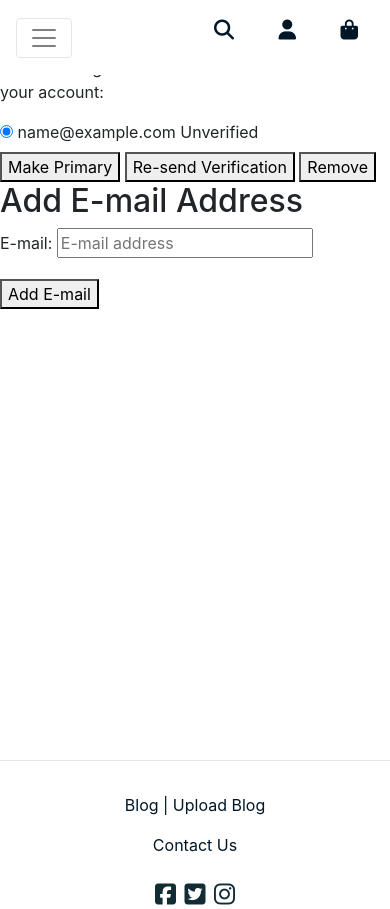
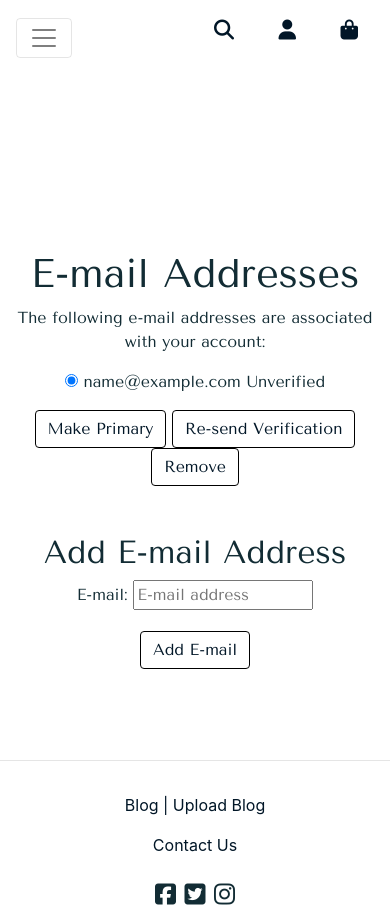
Before and after one commit to Code-Institute-Submissions/sound-store-ms4, a Django app: page /accounts/email/ in a window 390 px wide. Shown: the top 909 px of the page. Run offline with Django 3.2, Linux system fonts and the light colour scheme; the visitor is signed in with stand-in values (Sample User, id 1); data comes from the database, SQL or seed files in the repository; some libraries are stand-ins or nearby versions; some web fonts are replaced.

Commit message:
Add css to all allauth templates and test responsiveness of each using chrome developer tools

```diff
--- a/static/css/base.css
+++ b/static/css/base.css
@@ -366,7 +366,7 @@
 
 /* -------------------------------- Product Management (admin_add.html, admin_edit.html) */
 
-.headings{
+.headings {
     font-family: 'Tenor Sans', serif;
 }
 
@@ -488,6 +488,9 @@
 }
 
 /* -------------------------------- Authentication forms */
+.margin-top {
+    padding-top: 250px;
+}
 
 .allauth-header {
     padding-top: 200px;
--- a/templates/allauth/account/email.html
+++ b/templates/allauth/account/email.html
@@ -5,6 +5,7 @@
 {% block head_title %}{% trans "Account" %}{% endblock %}
 
 {% block content %}
+<div class="form-element center margin-top">
     <h1>{% trans "E-mail Addresses" %}</h1>
 {% if user.emailaddress_set.all %}
 <p>{% trans 'The following e-mail addresses are associated with your account:' %}</p>
@@ -30,10 +31,10 @@
 </div>
   {% endfor %}
 
-<div class="buttonHolder">
-      <button class="secondaryAction" type="submit" name="action_primary" >{% trans 'Make Primary' %}</button>
-      <button class="secondaryAction" type="submit" name="action_send" >{% trans 'Re-send Verification' %}</button>
-      <button class="primaryAction" type="submit" name="action_remove" >{% trans 'Remove' %}</button>
+<div class="buttonHolder mt-2">
+      <button class="secondaryAction btn btn-links" type="submit" name="action_primary" >{% trans 'Make Primary' %}</button>
+      <button class="secondaryAction btn btn-links" type="submit" name="action_send" >{% trans 'Re-send Verification' %}</button>
+      <button class="primaryAction btn btn-links" type="submit" name="action_remove" >{% trans 'Remove' %}</button>
 </div>
 
 </fieldset>
@@ -45,14 +46,14 @@
 {% endif %}
 
 
-    <h2>{% trans "Add E-mail Address" %}</h2>
+    <h2 class="mt-5">{% trans "Add E-mail Address" %}</h2>
 
     <form method="post" action="{% url 'account_email' %}" class="add_email">
         {% csrf_token %}
         {{ form.as_p }}
-        <button name="action_add" type="submit">{% trans "Add E-mail" %}</button>
+        <button class="btn btn-links" name="action_add" type="submit">{% trans "Add E-mail" %}</button>
     </form>
-
+</div>
 {% endblock %}
 
 
--- a/templates/allauth/account/logout.html
+++ b/templates/allauth/account/logout.html
@@ -5,8 +5,8 @@
 {% block head_title %}{% trans "Sign Out" %}{% endblock %}
 
 {% block content %}
-<div class="inactive ">
-<h1 class="login-head center form-element pt-5 mt-5">{% trans "Sign Out" %}</h1>
+<div class="form-element center margin-top">
+<h1 class="login-head center form-element">{% trans "Sign Out" %}</h1>
 
 <p class="form-element center">{% trans 'Are you sure you want to sign out?' %}</p>
 
--- a/templates/allauth/account/password_change.html
+++ b/templates/allauth/account/password_change.html
@@ -5,11 +5,13 @@
 {% block head_title %}{% trans "Change Password" %}{% endblock %}
 
 {% block content %}
-    <h1>{% trans "Change Password" %}</h1>
+<div class="form-element center margin-top">
+    <h1 class="headings">{% trans "Change Password" %}</h1>
 
     <form method="POST" action="{% url 'account_change_password' %}" class="password_change">
         {% csrf_token %}
         {{ form.as_p }}
-        <button type="submit" name="action">{% trans "Change Password" %}</button>
+        <button class="btn btn-links" type="submit" name="action">{% trans "Change Password" %}</button>
     </form>
+</div>
 {% endblock %}
--- a/templates/allauth/account/password_reset.html
+++ b/templates/allauth/account/password_reset.html
@@ -6,7 +6,7 @@
 {% block head_title %}{% trans "Password Reset" %}{% endblock %}
 
 {% block content %}
-
+<div class="form-element center margin-top">
     <h1>{% trans "Password Reset" %}</h1>
     {% if user.is_authenticated %}
     {% include "account/snippets/already_logged_in.html" %}
@@ -17,8 +17,9 @@
     <form method="POST" action="{% url 'account_reset_password' %}" class="password_reset">
         {% csrf_token %}
         {{ form.as_p }}
-        <input type="submit" value="{% trans 'Reset My Password' %}" />
+        <input class="btn btn-links" type="submit" value="{% trans 'Reset My Password' %}" />
     </form>
 
     <p>{% blocktrans %}Please contact us if you have any trouble resetting your password.{% endblocktrans %}</p>
+</div>
 {% endblock %}
--- a/templates/allauth/account/password_reset_done.html
+++ b/templates/allauth/account/password_reset_done.html
@@ -6,11 +6,13 @@
 {% block head_title %}{% trans "Password Reset" %}{% endblock %}
 
 {% block content %}
-    <h1>{% trans "Password Reset" %}</h1>
+<div class="form-element center margin-top">
+    <h1 class="headings">{% trans "Password Reset" %}</h1>
 
     {% if user.is_authenticated %}
     {% include "account/snippets/already_logged_in.html" %}
     {% endif %}
 
     <p>{% blocktrans %}We have sent you an e-mail. Please contact us if you do not receive it within a few minutes.{% endblocktrans %}</p>
+</div>
 {% endblock %}
--- a/templates/allauth/account/password_reset_from_key.html
+++ b/templates/allauth/account/password_reset_from_key.html
@@ -4,7 +4,8 @@
 {% block head_title %}{% trans "Change Password" %}{% endblock %}
 
 {% block content %}
-    <h1>{% if token_fail %}{% trans "Bad Token" %}{% else %}{% trans "Change Password" %}{% endif %}</h1>
+<div class="form-element center margin-top">
+    <h1 class="headings">{% if token_fail %}{% trans "Bad Token" %}{% else %}{% trans "Change Password" %}{% endif %}</h1>
 
     {% if token_fail %}
         {% url 'account_reset_password' as passwd_reset_url %}
@@ -20,4 +21,5 @@
             <p>{% trans 'Your password is now changed.' %}</p>
         {% endif %}
     {% endif %}
+    </div>
 {% endblock %}
--- a/templates/allauth/account/password_reset_from_key_done.html
+++ b/templates/allauth/account/password_reset_from_key_done.html
@@ -4,6 +4,8 @@
 {% block head_title %}{% trans "Change Password" %}{% endblock %}
 
 {% block content %}
-    <h1>{% trans "Change Password" %}</h1>
+<div class="form-element center margin-top">
+    <h1 class="headings">{% trans "Change Password" %}</h1>
     <p>{% trans 'Your password is now changed.' %}</p>
+</div>
 {% endblock %}
--- a/templates/allauth/account/password_set.html
+++ b/templates/allauth/account/password_set.html
@@ -5,11 +5,13 @@
 {% block head_title %}{% trans "Set Password" %}{% endblock %}
 
 {% block content %}
-    <h1>{% trans "Set Password" %}</h1>
+<div class="form-element center margin-top">
+    <h1 class="headings">{% trans "Set Password" %}</h1>
 
     <form method="POST" action="{% url 'account_set_password' %}" class="password_set">
         {% csrf_token %}
         {{ form.as_p }}
         <input type="submit" name="action" value="{% trans 'Set Password' %}"/>
     </form>
+</div>
 {% endblock %}
--- a/templates/allauth/account/signup_closed.html
+++ b/templates/allauth/account/signup_closed.html
@@ -5,7 +5,9 @@
 {% block head_title %}{% trans "Sign Up Closed" %}{% endblock %}
 
 {% block content %}
-<h1>{% trans "Sign Up Closed" %}</h1>
+<div class="form-element center margin-top">
+<h1 class="headings">{% trans "Sign Up Closed" %}</h1>
 
 <p>{% trans "We are sorry, but the sign up is currently closed." %}</p>
+</div>
 {% endblock %}
--- a/templates/allauth/account/verification_sent.html
+++ b/templates/allauth/account/verification_sent.html
@@ -5,8 +5,9 @@
 {% block head_title %}{% trans "Verify Your E-mail Address" %}{% endblock %}
 
 {% block content %}
-    <h1>{% trans "Verify Your E-mail Address" %}</h1>
+<div class="form-element center margin-top">
+    <h1 class="headings">{% trans "Verify Your E-mail Address" %}</h1>
 
     <p>{% blocktrans %}We have sent an e-mail to you for verification. Follow the link provided to finalize the signup process. Please contact us if you do not receive it within a few minutes.{% endblocktrans %}</p>
-
+</div>
 {% endblock %}
--- a/templates/allauth/account/verified_email_required.html
+++ b/templates/allauth/account/verified_email_required.html
@@ -5,7 +5,8 @@
 {% block head_title %}{% trans "Verify Your E-mail Address" %}{% endblock %}
 
 {% block content %}
-<h1>{% trans "Verify Your E-mail Address" %}</h1>
+<div class="form-element center margin-top">
+<h1 class="headings">{% trans "Verify Your E-mail Address" %}</h1>
 
 {% url 'account_email' as email_url %}
 
@@ -18,6 +19,6 @@
 contact us if you do not receive it within a few minutes.{% endblocktrans %}</p>
 
 <p>{% blocktrans %}<strong>Note:</strong> you can still <a href="{{ email_url }}">change your e-mail address</a>.{% endblocktrans %}</p>
-
+</div>
 
 {% endblock %}
```
Also changed, not shown: templates/allauth/account/email_confirm.html (+5 -4 lines).
